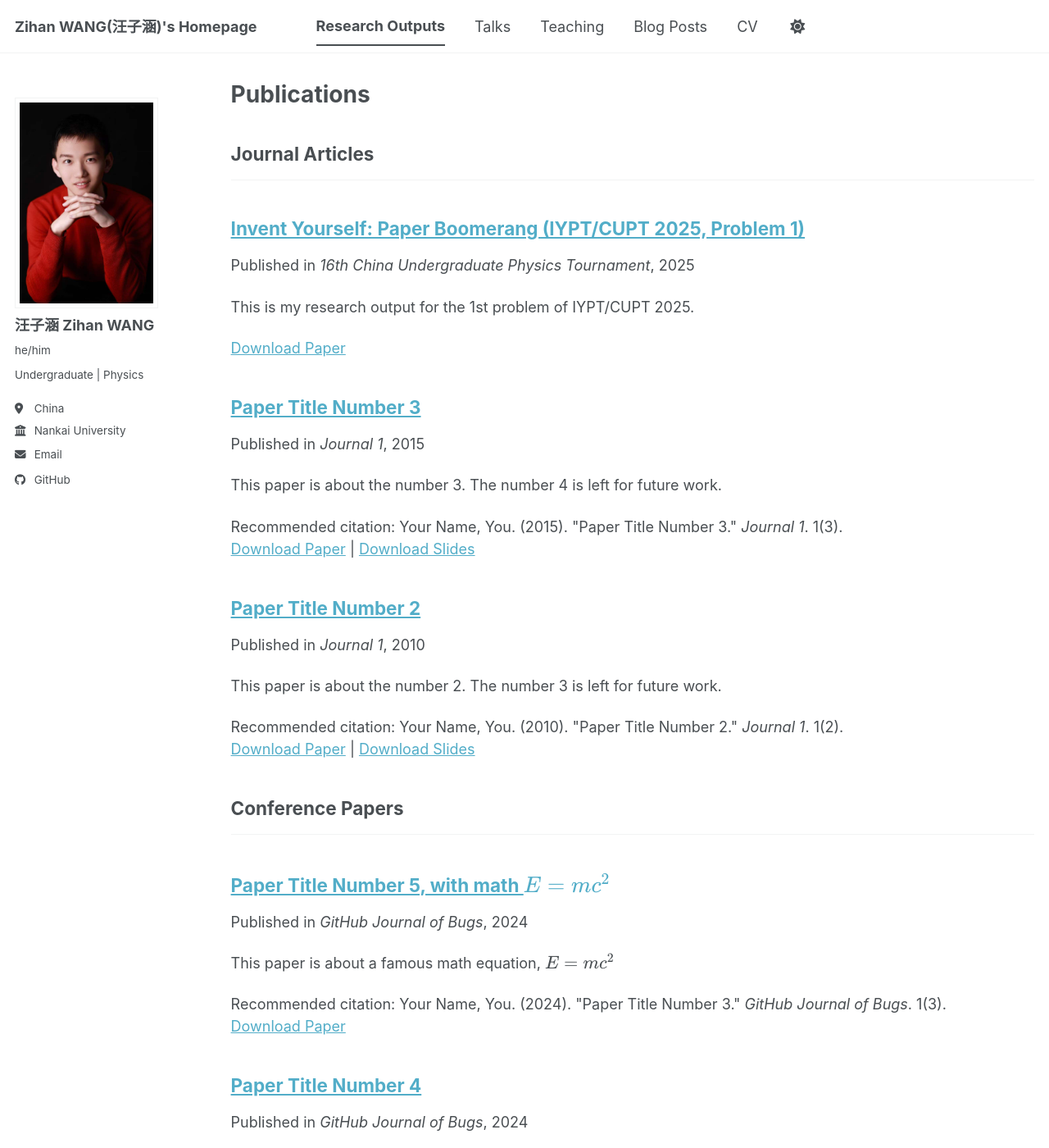
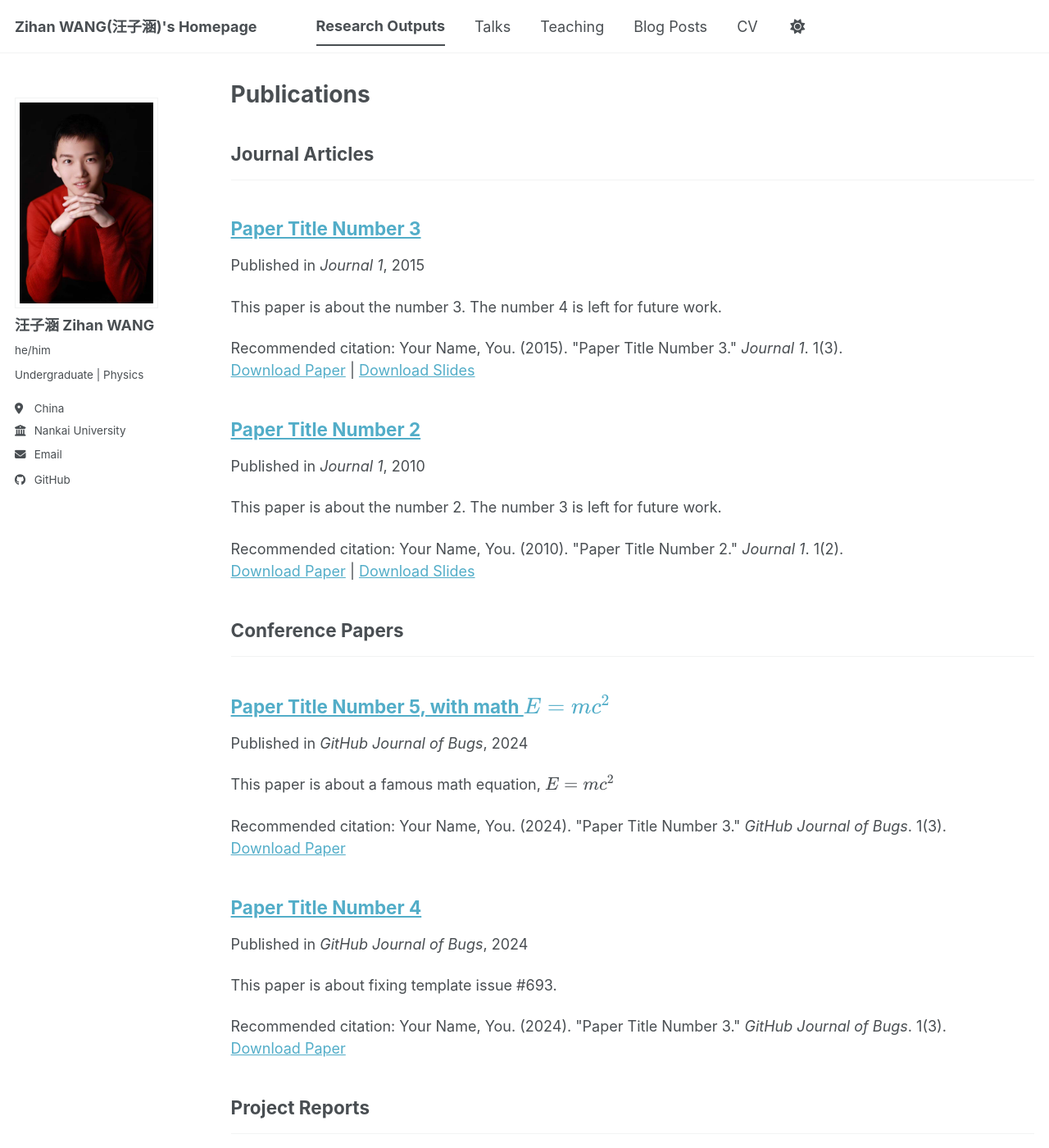
Before and after one commit to zhwang6626/zhwang6626.github.io, a Jekyll site: the page built from _pages/publications.html, in a window 1280 px wide and 1400 px high. Shown: the whole window at 82% size. Built offline with Jekyll 4.4.1, drawn with Linux system fonts in a browser that asks for light colours; a script bundle is joined from its source files by our own code; library files that are not in the unit come from our copies; some of the changed text lies outside the part shown.

Commit message:
Update 2025-08-19-CUPT2025_P1.md

```diff
--- a/_publications/2025-08-19-CUPT2025_P1.md
+++ b/_publications/2025-08-19-CUPT2025_P1.md
@@ -1,7 +1,7 @@
 ---
 title: "Invent Yourself: Paper Boomerang (IYPT/CUPT 2025, Problem 1)"
 collection: publications
-category: manuscripts
+category: project reports
 permalink: /publication/2025-08-19-CUPT2025_P1
 excerpt: 'This is my research output for the 1st problem of IYPT/CUPT 2025.'
 date: 2025-08-19
```
